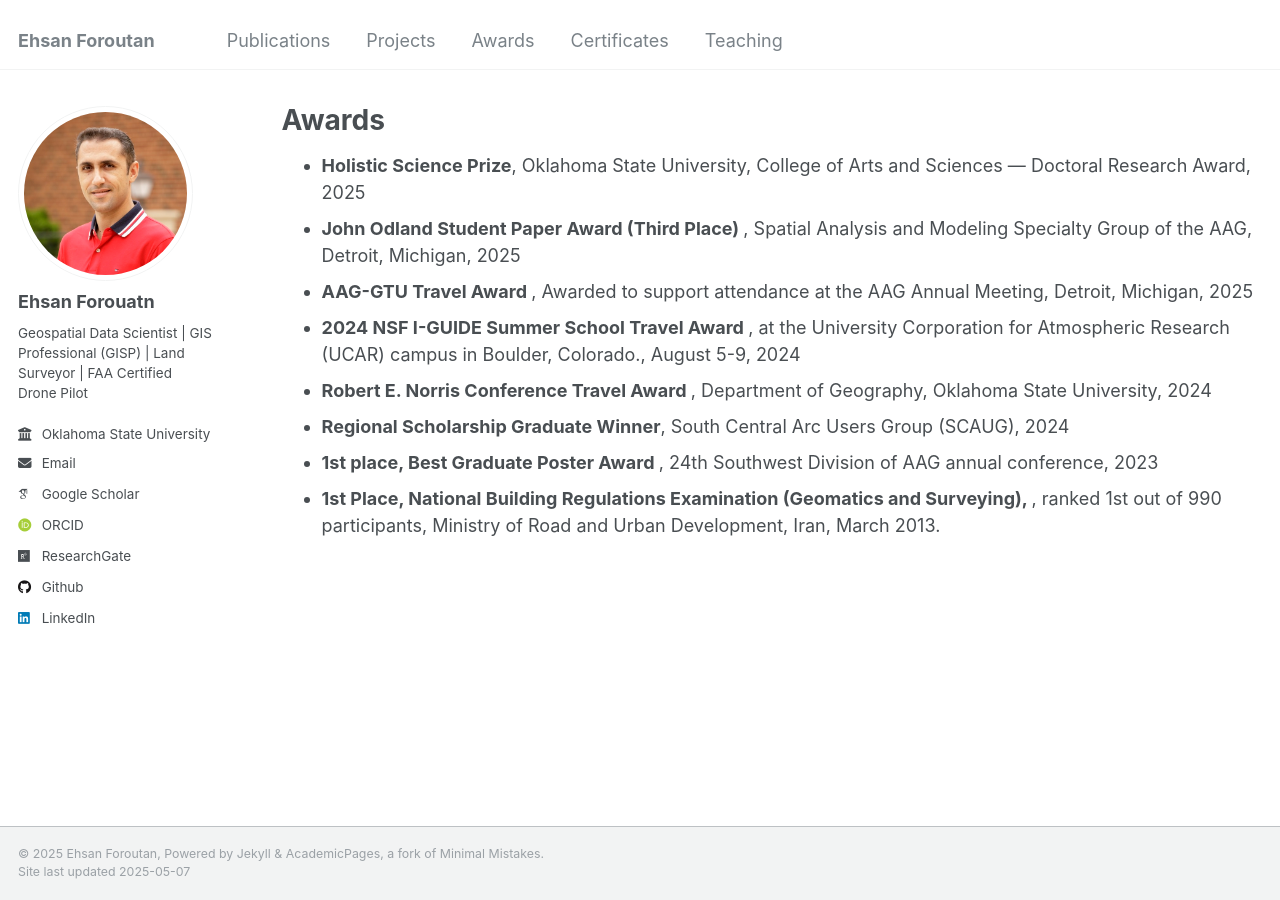
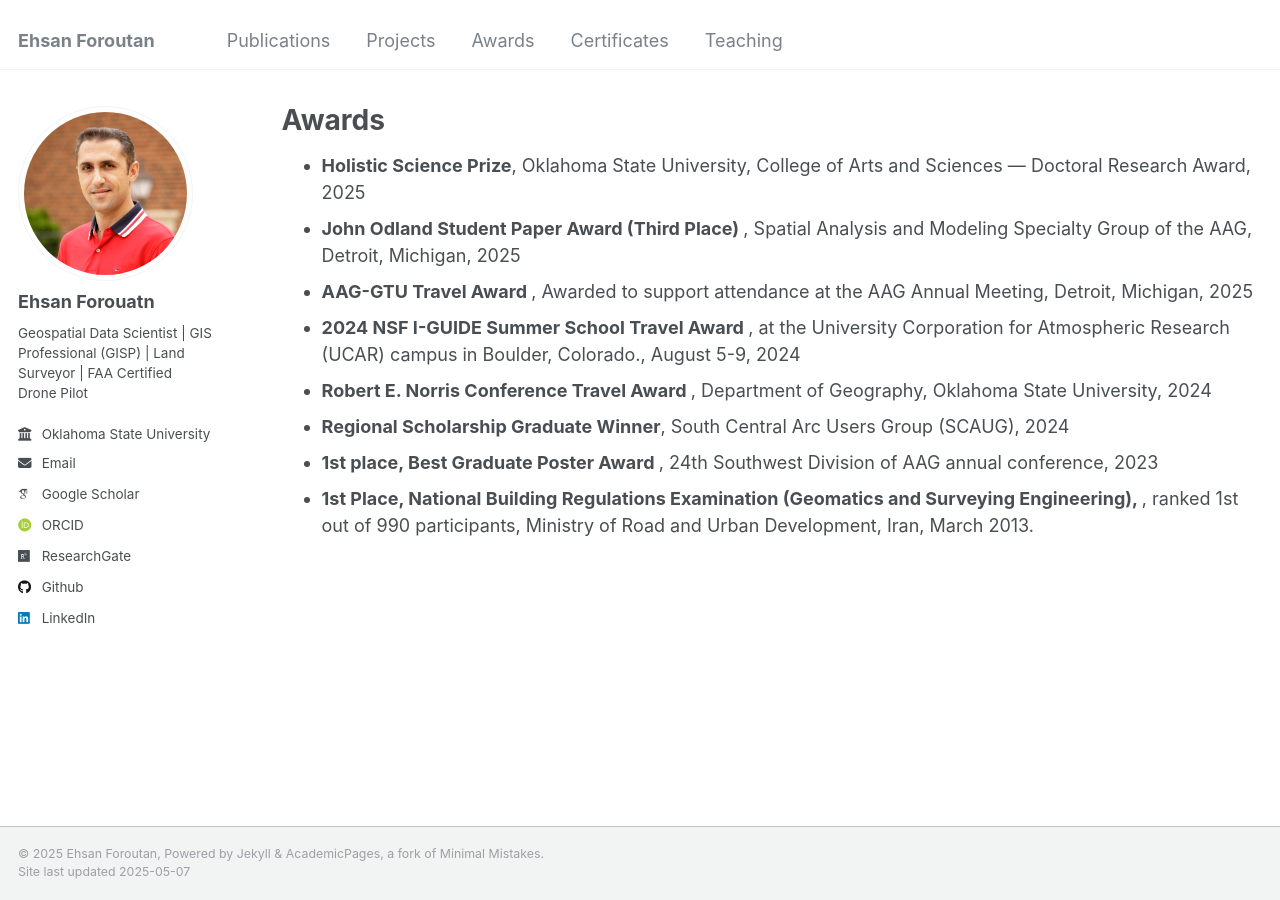
Before and after one commit to eforoutan/eforoutan.github.io, a Jekyll site: the page built from _pages/awards.html, in a window 1280 px wide. Built offline with Jekyll 4.4.1, drawn with Linux system fonts in a browser that asks for light colours; some web fonts are replaced.

Commit message:
Update awards.html

```diff
--- a/_pages/awards.html
+++ b/_pages/awards.html
@@ -17,7 +17,7 @@ author_profile: true
   <li><strong>Robert E. Norris Conference Travel Award </strong>, Department of Geography, Oklahoma State University, 2024 </li>
   <li><strong>Regional Scholarship Graduate Winner</strong>, South Central Arc Users Group (SCAUG), 2024 </li>
   <li><strong>1st place, Best Graduate Poster Award </strong>, 24th Southwest Division of AAG annual conference, 2023</li>
-  <li><strong>1st Place, National Building Regulations Examination (Geomatics and Surveying), </strong>, ranked 1st out of 990 participants, Ministry of Road and Urban Development, Iran, March 2013.</li>
+  <li><strong>1st Place, National Building Regulations Examination (Geomatics and Surveying Engineering), </strong>, ranked 1st out of 990 participants, Ministry of Road and Urban Development, Iran, March 2013.</li>
 </ul>
 
 {% for post in site.portfolio %}
```
